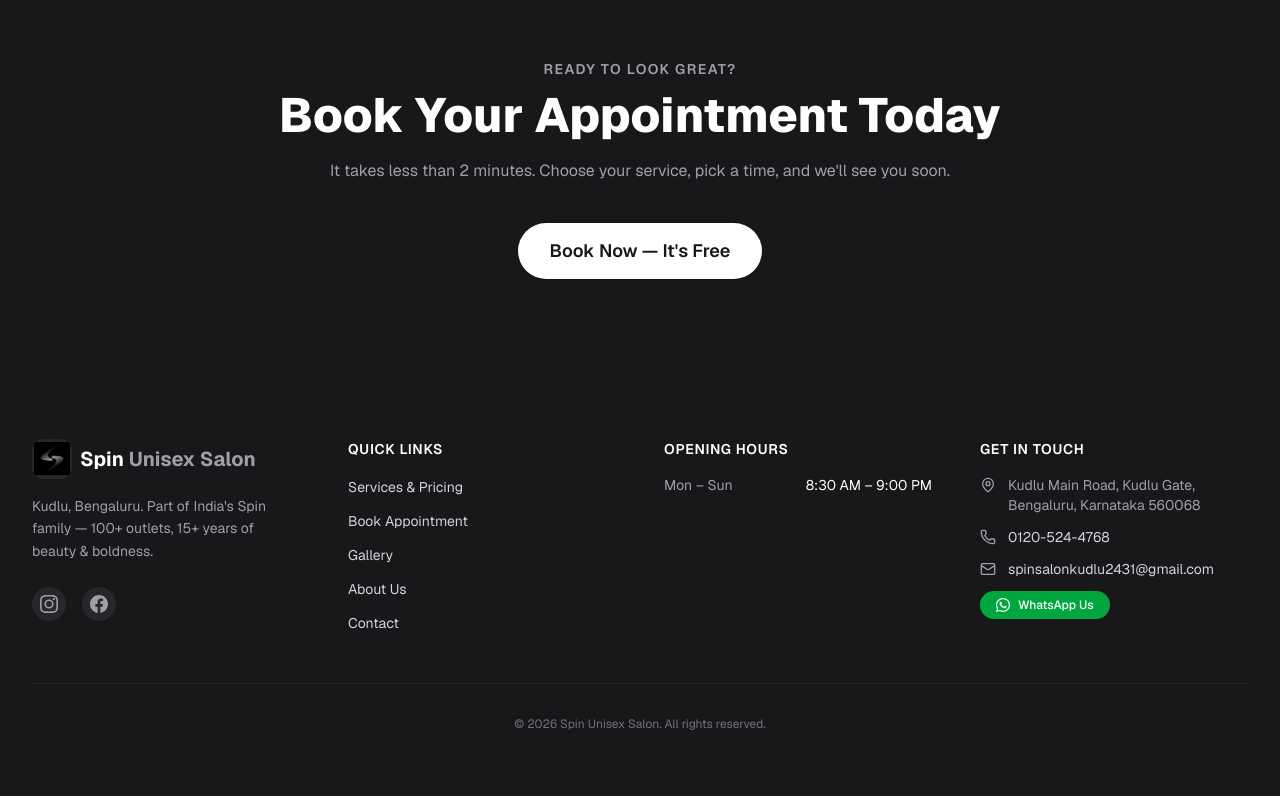
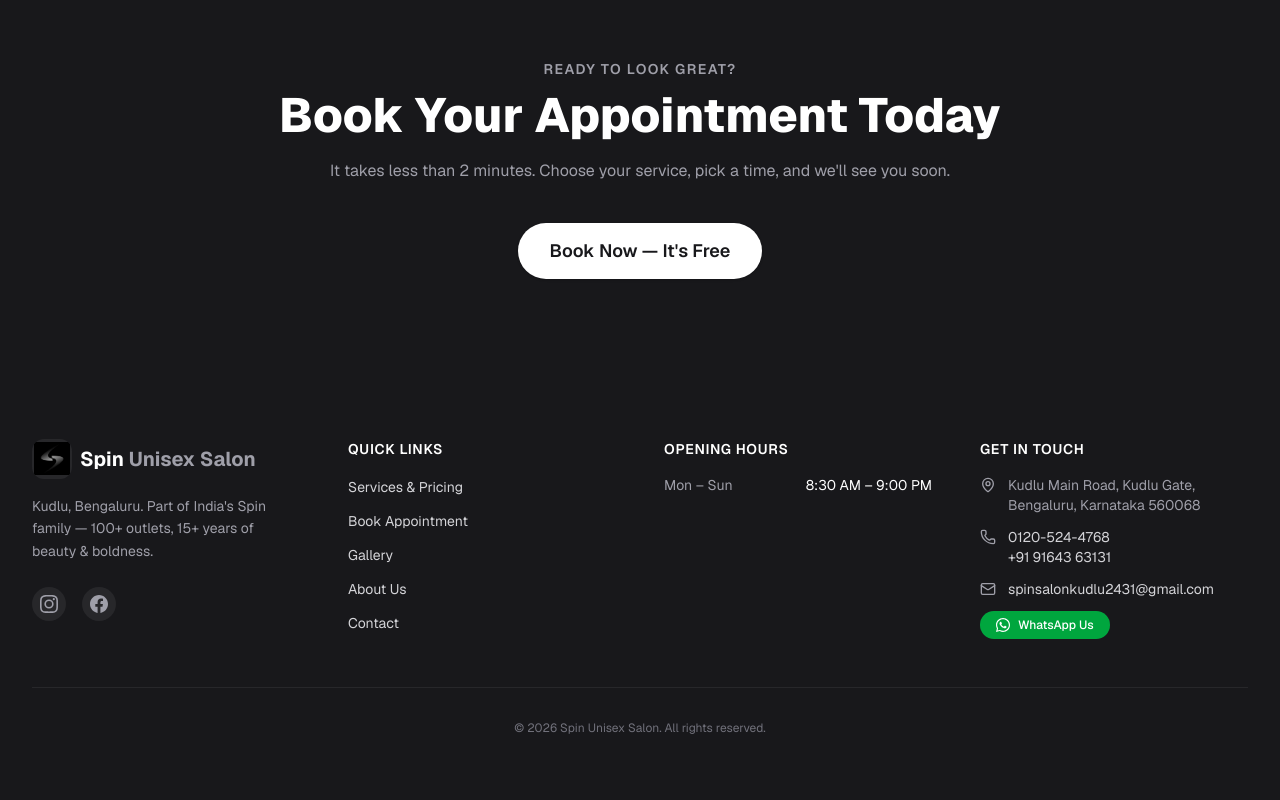
Before and after one commit to shridhar-savadatti/spin-salon, a Next.js app: page / in a window 1280 px wide. Shown: the part 3133-3933 px from the top of the page. Built offline with nearby package versions, Linux system fonts and the light colour scheme; no server answers.

Commit message:
Add second phone number 9164363131 to contact, footer and hero

```diff
--- a/src/app/(site)/contact/page.tsx
+++ b/src/app/(site)/contact/page.tsx
@@ -74,15 +74,16 @@
                 </div>
               </li>
               <li>
-                <a href="tel:01205244768" className="flex items-start gap-4 transition hover:text-zinc-700">
+                <div className="flex items-start gap-4">
                   <div className="mt-0.5 flex h-10 w-10 shrink-0 items-center justify-center rounded-full bg-zinc-200 text-zinc-700">
                     <Phone size={18} />
                   </div>
                   <div>
                     <p className="font-semibold text-zinc-900">Phone (Click to Call)</p>
-                    <p className="text-zinc-500">0120-524-4768</p>
+                    <a href="tel:01205244768" className="block text-zinc-500 hover:text-zinc-900 transition">0120-524-4768</a>
+                    <a href="tel:919164363131" className="block text-zinc-500 hover:text-zinc-900 transition">+91 91643 63131</a>
                   </div>
-                </a>
+                </div>
               </li>
               <li>
                 <a href="mailto:spinsalonkudlu2431@gmail.com" className="flex items-start gap-4 transition hover:text-zinc-700">
--- a/src/components/layout/Footer.tsx
+++ b/src/components/layout/Footer.tsx
@@ -88,11 +88,12 @@
                   Kudlu Main Road, Kudlu Gate, Bengaluru, Karnataka 560068
                 </a>
               </li>
-              <li>
-                <a href="tel:01205244768" className="flex items-center gap-3 transition hover:text-white">
-                  <Phone size={16} className="shrink-0 text-zinc-400" />
-                  <span>0120-524-4768</span>
-                </a>
+              <li className="flex items-start gap-3">
+                <Phone size={16} className="mt-0.5 shrink-0 text-zinc-400" />
+                <div>
+                  <a href="tel:01205244768" className="block transition hover:text-white">0120-524-4768</a>
+                  <a href="tel:919164363131" className="block transition hover:text-white">+91 91643 63131</a>
+                </div>
               </li>
               <li>
                 <a href="mailto:spinsalonkudlu2431@gmail.com" className="flex items-center gap-3 transition hover:text-white">
--- a/src/components/sections/Hero.tsx
+++ b/src/components/sections/Hero.tsx
@@ -7,7 +7,7 @@
 import { buildWhatsAppUrl } from "@/lib/utils";
 
 const WHATSAPP_NUMBER = "919164363131";
-const PHONE_NUMBER = "01205244768";
+const PHONE_NUMBER = "919164363131";
 
 export default function Hero() {
   return (
```
